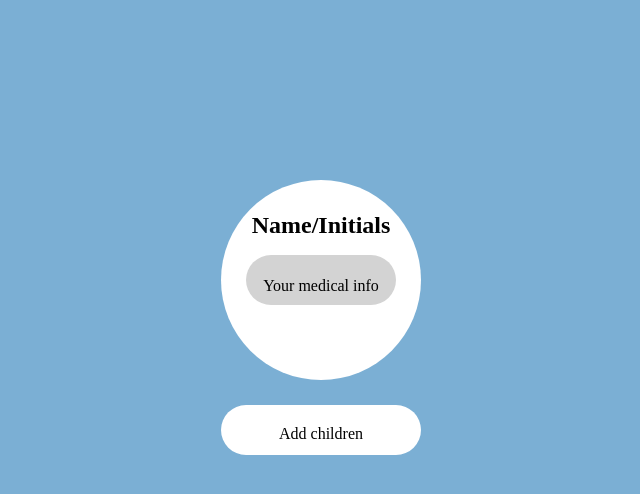
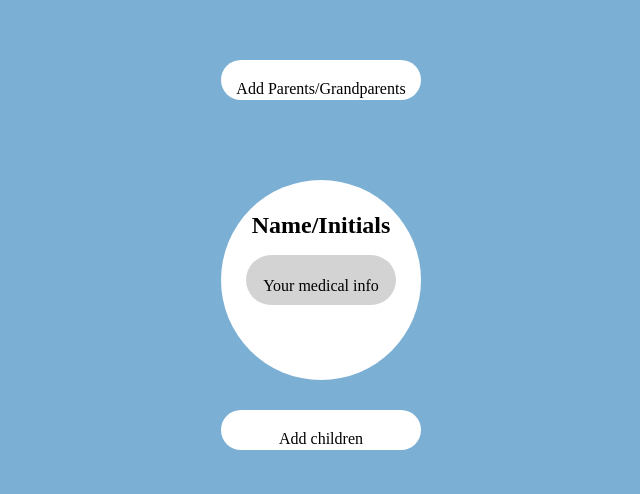
Before and after one commit to tygcrawford/hackNC-2020, a website: page public/index.html in a window 1280 px wide. Shown: the part 120-614 px from the top of the page, without its empty margins (319-959 px from the left). Drawn offline with Linux system fonts and the light colour scheme; some packages are replaced by stand-ins of ours.

Commit message:
front end push 3

```diff
--- a/public/index.html
+++ b/public/index.html
@@ -9,7 +9,7 @@
     <link href="styles/main.css" rel="stylesheet" type="text/css">
 
     <!-- script tags-->
-    <script src="scripts/main.js"></script>
+    <script src="scripts1/main.js"></script>
 
     <!-- FIREBASE TAGS-->
     <script defer src="/__/firebase/7.24.0/firebase-app.js"></script>
@@ -64,6 +64,13 @@
   <p class = "centerindiv2"> Add children</p>
 
 </div>
+<div class = "centerediv3" id="circle2">
+  <p class = "centerindiv2"> Add Parents/Grandparents</p>
+
+</div>
+
+<div class="line1"></div>
+<div class="line2"></div>
 
 
 
--- a/public/styles/main.css
+++ b/public/styles/main.css
@@ -22,6 +22,17 @@
     width: 200px;
     height: 200px;
     transform: translate(0px, 150px);
+}
+.centerediv3 {
+    position: absolute;
+    top:0;
+    bottom: 0;
+    left: 0;
+    right: 0;
+    margin: auto;
+    width: 200px;
+    height: 200px;
+    transform: translate(0px, -200px);
 }
 
   .center2 {
@@ -63,7 +74,7 @@
   }
   #circle2 {
     width: 200px;
-    height: 50px;
+    height: 40px;
     -webkit-border-radius: 100px;
     -moz-border-radius: 100px;
     border-radius: 100px;
```
